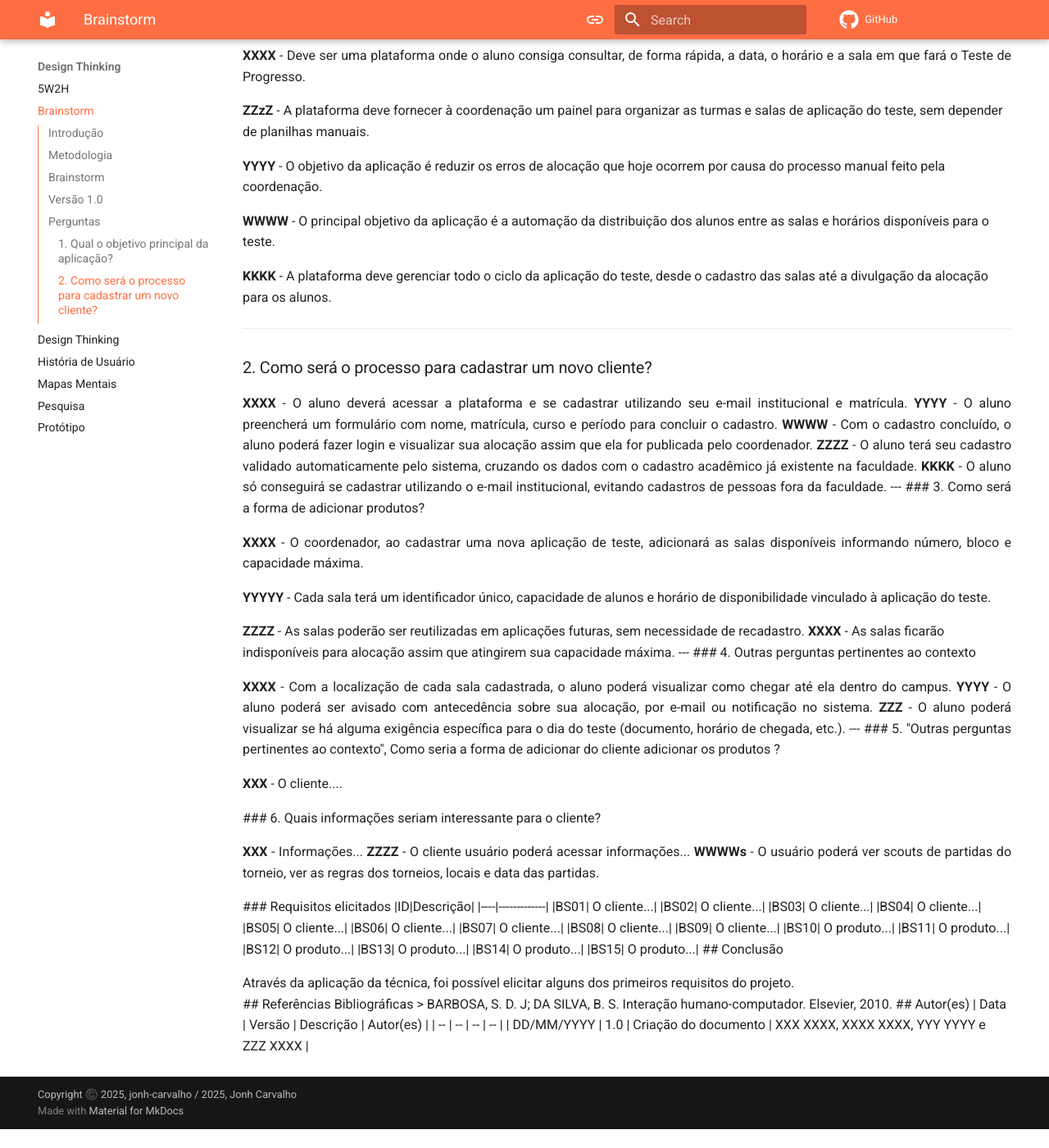
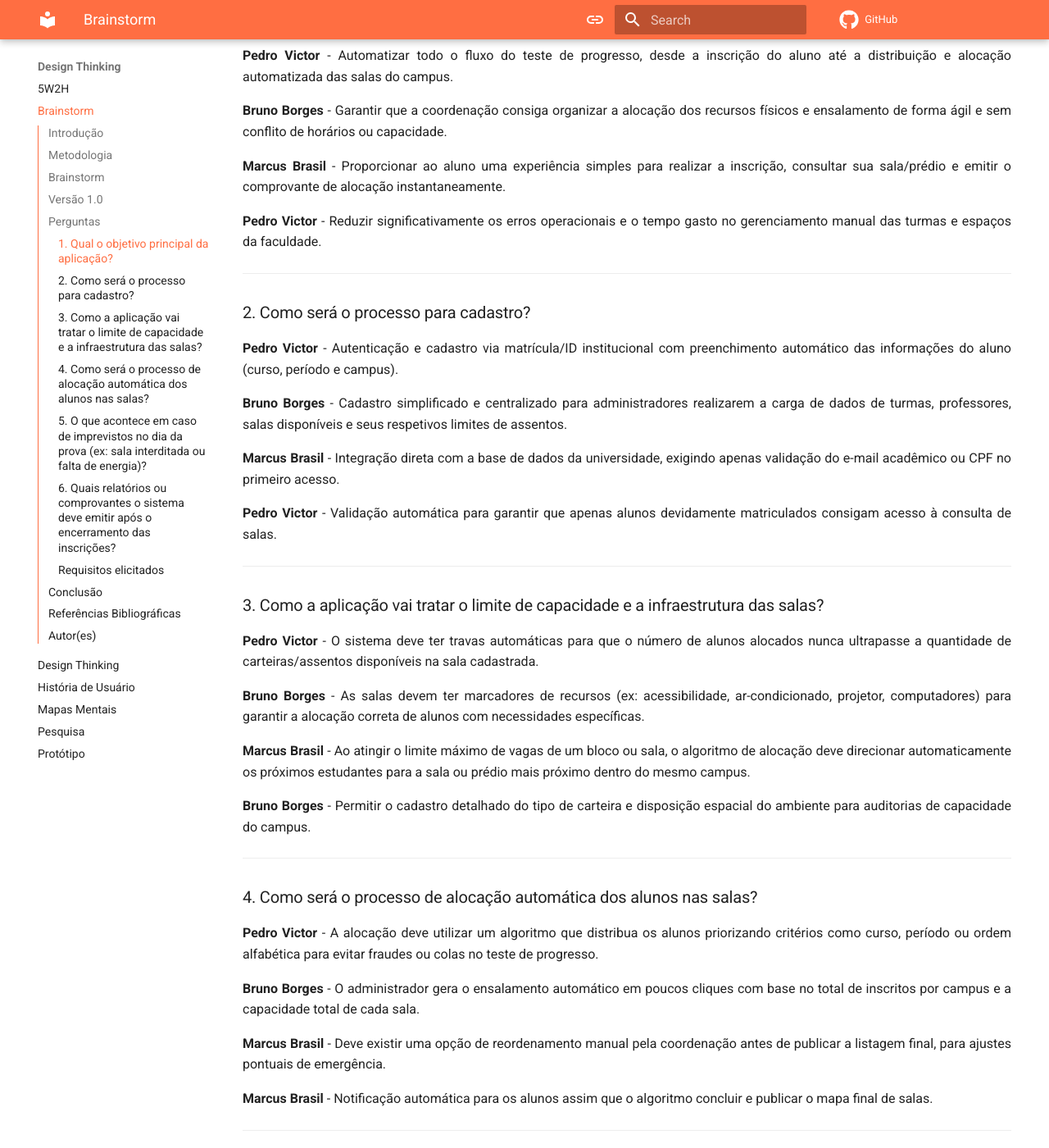
Before and after one commit to Projetos-de-Extensao/PECDI_26.2_8002_I, an MkDocs documentation site: the page built from docs/_Design Thinking/Brainstorm.md, in a window 1280 px wide and 1400 px high, scrolled down 795 px. Shown: the whole window at 82% size. Built offline with MkDocs 1.6.1 and Material for MkDocs 9.7.7, drawn with Linux system fonts in a browser that asks for light colours; comment, search, counter and statistics services are not loaded; before the commit the page ends 2172 px from its top, so only the background shows below that; some of the changed text lies outside the part shown.

Commit message:
Revise Brainstorm document with new insights
Updated the Brainstorm document to reflect new ideas and methodologies discussed during the brainstorming session, including objectives, processes, and requirements.

```diff
--- a/docs/_Design Thinking/Brainstorm.md
+++ b/docs/_Design Thinking/Brainstorm.md
@@ -22,76 +22,119 @@ A equipe se reuniu para debater ideias gerais sobre o projeto via chamada de ví
 ### 1. Qual o objetivo principal da aplicação?
 
 <p align = "justify">
-<b>XXXX</b> - Deve ser uma plataforma onde o aluno consiga consultar, de forma rápida, a data, o horário e a sala em que fará o Teste de Progresso.
+<b>Pedro Victor</b> - Automatizar todo o fluxo do teste de progresso, desde a inscrição do aluno até a distribuição e alocação automatizada das salas do campus.
 </p>
 
-<b>ZZzZ</b> - A plataforma deve fornecer à coordenação um painel para organizar as turmas e salas de aplicação do teste, sem depender de planilhas manuais.
+<p align = "justify">
+<b>Bruno Borges</b> - Garantir que a coordenação consiga organizar a alocação dos recursos físicos e ensalamento de forma ágil e sem conflito de horários ou capacidade.
+</p>
 
-<b>YYYY</b> - O objetivo da aplicação é reduzir os erros de alocação que hoje ocorrem por causa do processo manual feito pela coordenação.
+<p align = "justify">
+<b>Marcus Brasil</b> - Proporcionar ao aluno uma experiência simples para realizar a inscrição, consultar sua sala/prédio e emitir o comprovante de alocação instantaneamente.
+</p>
 
-<b>WWWW</b> - O principal objetivo da aplicação é a automação da distribuição dos alunos entre as salas e horários disponíveis para o teste.
-
-<b>KKKK</b> - A plataforma deve gerenciar todo o ciclo da aplicação do teste, desde o cadastro das salas até a divulgação da alocação para os alunos.
+<p align = "justify">
+<b>Pedro Victor</b> - Reduzir significativamente os erros operacionais e o tempo gasto no gerenciamento manual das turmas e espaços da faculdade.
 </p>
 
 ---
 
-### 2. Como será o processo para cadastrar um novo cliente?
+### 2. Como será o processo para cadastro?
 
 <p align = "justify">
-<b>XXXX</b> - O aluno deverá acessar a plataforma e se cadastrar utilizando seu e-mail institucional e matrícula.
+<b>Pedro Victor</b> - Autenticação e cadastro via matrícula/ID institucional com preenchimento automático das informações do aluno (curso, período e campus).
+</p>
 
-<b>YYYY</b> - O aluno preencherá um formulário com nome, matrícula, curso e período para concluir o cadastro.
+<p align = "justify">
+<b>Bruno Borges</b> - Cadastro simplificado e centralizado para administradores realizarem a carga de dados de turmas, professores, salas disponíveis e seus respetivos limites de assentos.
+</p>
 
-<b>WWWW</b> - Com o cadastro concluído, o aluno poderá fazer login e visualizar sua alocação assim que ela for publicada pelo coordenador.
+<p align = "justify">
+<b>Marcus Brasil</b> - Integração direta com a base de dados da universidade, exigindo apenas validação do e-mail acadêmico ou CPF no primeiro acesso.
+</p>
 
-<b>ZZZZ</b> - O aluno terá seu cadastro validado automaticamente pelo sistema, cruzando os dados com o cadastro acadêmico já existente na faculdade.
-
-<b>KKKK</b> - O aluno só conseguirá se cadastrar utilizando o e-mail institucional, evitando cadastros de pessoas fora da faculdade.
+<p align = "justify">
+<b>Pedro Victor</b> - Validação automática para garantir que apenas alunos devidamente matriculados consigam acesso à consulta de salas.
+</p>
 
 ---
 
-### 3. Como será a forma de adicionar produtos?
+### 3. Como a aplicação vai tratar o limite de capacidade e a infraestrutura das salas?
 
 <p align = "justify">
-<b>XXXX</b> - O coordenador, ao cadastrar uma nova aplicação de teste, adicionará as salas disponíveis informando número, bloco e capacidade máxima.
+<b>Pedro Victor</b> - O sistema deve ter travas automáticas para que o número de alunos alocados nunca ultrapasse a quantidade de carteiras/assentos disponíveis na sala cadastrada.
 </p>
 
 <p align = "justify">
-<b>YYYYY</b> - Cada sala terá um identificador único, capacidade de alunos e horário de disponibilidade vinculado à aplicação do teste.
+<b>Bruno Borges</b> - As salas devem ter marcadores de recursos (ex: acessibilidade, ar-condicionado, projetor, computadores) para garantir a alocação correta de alunos com necessidades específicas.
 </p>
 
-<b>ZZZZ</b> - As salas poderão ser reutilizadas em aplicações futuras, sem necessidade de recadastro.
+<p align = "justify">
+<b>Marcus Brasil</b> - Ao atingir o limite máximo de vagas de um bloco ou sala, o algoritmo de alocação deve direcionar automaticamente os próximos estudantes para a sala ou prédio mais próximo dentro do mesmo campus.
+</p>
 
-<b>XXXX</b> - As salas ficarão indisponíveis para alocação assim que atingirem sua capacidade máxima.
-
+<p align = "justify">
+<b>Bruno Borges</b> - Permitir o cadastro detalhado do tipo de carteira e disposição espacial do ambiente para auditorias de capacidade do campus.
+</p>
 
 ---
 
-### 4. Outras perguntas pertinentes ao contexto
+### 4. Como será o processo de alocação automática dos alunos nas salas?
 
 <p align = "justify">
-<b>XXXX</b> - Com a localização de cada sala cadastrada, o aluno poderá visualizar como chegar até ela dentro do campus.
+<b>Pedro Victor</b> - A alocação deve utilizar um algoritmo que distribua os alunos priorizando critérios como curso, período ou ordem alfabética para evitar fraudes ou colas no teste de progresso.
+</p>
 
-<b>YYYY</b> - O aluno poderá ser avisado com antecedência sobre sua alocação, por e-mail ou notificação no sistema.
+<p align = "justify">
+<b>Bruno Borges</b> - O administrador gera o ensalamento automático em poucos cliques com base no total de inscritos por campus e a capacidade total de cada sala.
+</p>
 
-<b>ZZZ</b> - O aluno poderá visualizar se há alguma exigência específica para o dia do teste (documento, horário de chegada, etc.).
+<p align = "justify">
+<b>Marcus Brasil</b> - Deve existir uma opção de reordenamento manual pela coordenação antes de publicar a listagem final, para ajustes pontuais de emergência.
+</p>
+
+<p align = "justify">
+<b>Marcus Brasil</b> - Notificação automática para os alunos assim que o algoritmo concluir e publicar o mapa final de salas.
+</p>
 
 ---
 
-### 5. "Outras perguntas pertinentes ao contexto", Como seria a forma de adicionar do cliente adicionar os produtos ?
+### 5. O que acontece em caso de imprevistos no dia da prova (ex: sala interditada ou falta de energia)?
+
 <p align = "justify">
-<b>XXX</b> - O cliente....
+<b>Pedro Victor</b> - O sistema precisa permitir o remanejamento rápido de toda uma turma de uma sala para outra em tempo real, enviando notificação de emergência no painel do aluno.
 </p>
 
-### 6. Quais informações seriam interessante para o cliente?
 <p align = "justify">
-   <b>XXX</b> - Informações...
+<b>Bruno Borges</b> - O administrador deve conseguir realocar os alunos afetados para salas de contingência cadastradas previamente como "reservas".
+</p>
 
-   <b>ZZZZ</b> - O cliente usuário poderá acessar informações...
+<p align = "justify">
+<b>Marcus Brasil</b> - A aplicação deve gerar uma lista de presença atualizada instantaneamente para que o fiscal de prova saiba exatamente quem mudou de sala.
+</p>
 
-   <b>WWWWs</b> - O usuário poderá ver scouts de partidas do torneio, ver as regras dos torneios, locais e data das partidas.
+<p align = "justify">
+<b>Pedro Victor</b> - O status da sala no painel geral do campus deve ser atualizado para "Interditada" impedindo novas alocações acidentais.
+</p>
 
+---
+
+### 6. Quais relatórios ou comprovantes o sistema deve emitir após o encerramento das inscrições?
+
+<p align = "justify">
+<b>Pedro Victor</b> - Emissão em PDF do Comprovante de Ensalamento individual do aluno, contendo QR Code para validação na entrada do prédio/sala.
+</p>
+
+<p align = "justify">
+<b>Bruno Borges</b> - Relatórios consolidados para a coordenação com total de alunos alocados por campus, taxa de ocupação das salas e lista oficial de chamada por sala.
+</p>
+
+<p align = "justify">
+<b>Marcus Brasil</b> - Relatório de pendências e vagas remanescentes para identificação rápida de salas subutilizadas ou alunos sem alocação confirmada.
+</p>
+
+<p align = "justify">
+<b>Bruno Borges</b> - Exportação de planilhas de presenciais e totais por bloco em formato CSV/Excel para auditoria acadêmica.
 </p>
 
 ### Requisitos elicitados
```
